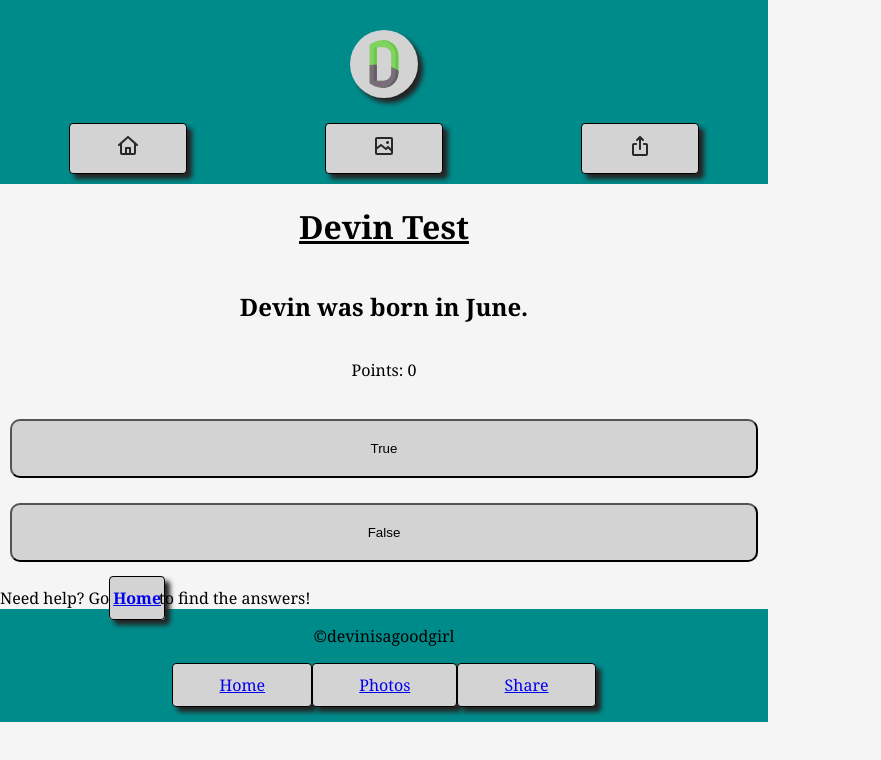
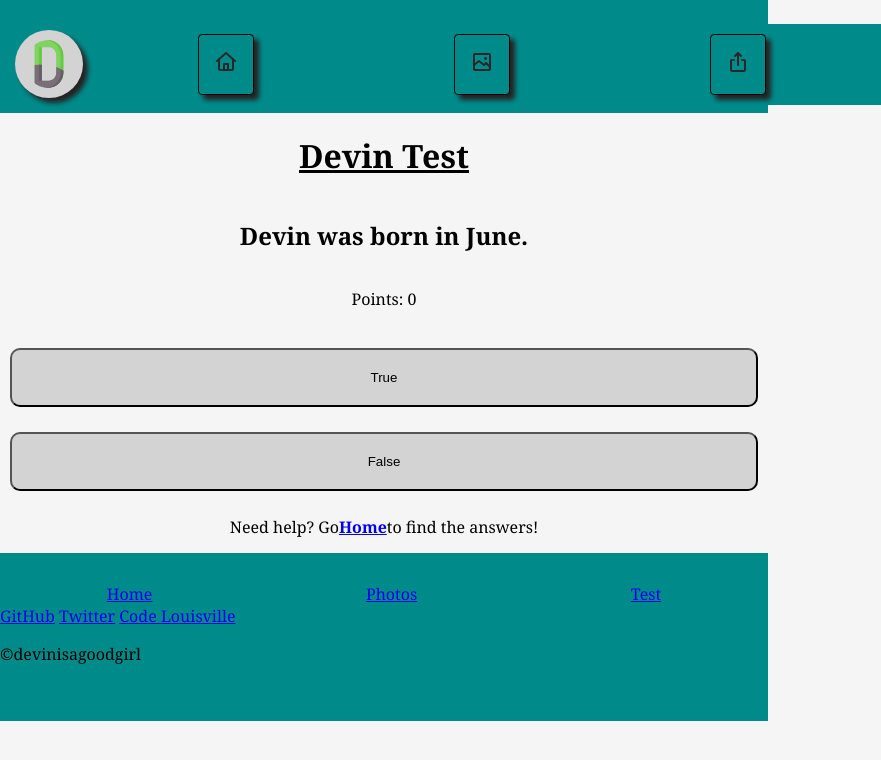
Before and after one commit to nathan-thp/devin-anne, a plain HTML site: page devin-website/test.html in a window 768 px wide. Shown: the whole page, 881 px wide, since content can reach past the window. Drawn offline with Linux system fonts and the light colour scheme.

Commit message:
added read me, fixed footer, desktop header

```diff
--- a/devin-website/css/headfoot.css
+++ b/devin-website/css/headfoot.css
@@ -16,6 +16,7 @@ html {
         background-color: #008b8b;
         padding-top: 15px;
         min-width: 100%;
+        margin-bottom: 20px;
       }
 
       #nav {
@@ -43,6 +44,10 @@ html {
         border: solid rgb(0, 0, 0) .07em;
       }
 
+      nav a:hover {
+        box-shadow: 0 0px 20px #273D26 ;
+      }
+
       .logo {
         width: 3em;
         padding: 10px;
@@ -66,7 +71,53 @@ html {
 }
 
 /* HEADER DESKTOP */
+@media only screen and (min-width: 768px) {
 
+.main-header {
+  display: flex;
+  flex-direction: row;
+  align-items: center;
+  justify-content: space-between;
+  background-color: #008b8b;
+  min-width: 100%;
+}
+
+.logo {
+  width: 3em;
+  padding: 10px;
+  margin: 15px;
+  background-color: lightgrey;
+  box-shadow: 5px 5px 5px rgb(37, 34, 34);
+  border-radius: 50px;
+
+}
+
+#nav {
+  background-color: #008b8b;
+  padding-right: 15px;
+}
+
+#nav a {
+  padding-right: 10px;
+  background-color: #008b8b;
+  padding: 15px;
+}
+
+.sticky {
+  display: flex;
+  flex-direction: row;
+  position: fixed;
+  top: 0;
+  right: -1.5%;
+}
+
+.sticky
+.content {
+  padding-top: 60px;
+}
+
+
+}
 
 /* ------------------------------------------------------------------- */
 
@@ -75,47 +126,27 @@ html {
 
 @media only screen and (max-width: 768px) {
     footer {
-        background-color: darkcyan;
-        padding-bottom: 15px;
-
+      background-color: darkcyan;
+      min-width: 100%;
+      margin-top: 15px;
+      padding-bottom: 20px;
+      display: flex;
+      flex-direction: column;
+      align-content: center;
       }
 
-      ul {
-        margin: 0;
-        padding: 0;
-        text-align: center;
-        list-style: none;
-        min-width: 100%;
-      }
-
-      .nav-foot li {
-        background-color: lightgrey;
-        border-radius: 4px;
-        padding: 10px 6%;
-        box-shadow: 5px 5px 5px rgb(37, 34, 34);
-        border: solid rgb(0, 0, 0) .07em;
-      }
-
-      .nav-foot a {
-        display: block;
-      }
-
-      nav a:hover {
-        box-shadow: 0 0px 20px #273D26 ;
+      #nav-foot {
+        padding-top: 15px;
+        display: flex;
+        justify-content: space-around;
       }
 
 
-      footer {
-        display: flex;
-        align-items: center;
-        flex-direction: column-reverse;
-      }
 
-      .nav-foot {
-        display: flex;
-        flex-direction: row;
-        justify-content: center;
-      }
+
+
+
+
 }
 
 
--- a/devin-website/css/photos.css
+++ b/devin-website/css/photos.css
@@ -11,6 +11,9 @@
   #main-container img {
       justify-self: center;
       max-width: auto;
+      margin: 0;
+      border: 3px black solid;
+      border-radius: 25px;
   }
 
   #main-container {
--- a/devin-website/css/style.css
+++ b/devin-website/css/style.css
@@ -5,7 +5,7 @@
   max-width:100%;
   max-height: auto;
   align-self: center;
-  margin-top: 15px;
+  margin-top: 0px;
   border-radius: 70px;
 }
 
--- a/devin-website/css/test.css
+++ b/devin-website/css/test.css
@@ -8,15 +8,8 @@
 aside {
   display: flex;
   flex-direction: row;
-}
-aside a {
-  background-color: lightgrey;
-  border-radius: 4px;
-  padding: 10px 6%;
-  box-shadow: 5px 5px 5px rgb(37, 34, 34);
-  border: solid rgb(0, 0, 0) .07em;
-  width: 15px;
-  text-align: center;
+  margin-bottom: 5px;
+  justify-content: center;
 }
 
 
--- a/devin-website/js/test.js
+++ b/devin-website/js/test.js
@@ -1,7 +1,8 @@
 //Fills in the question div
 function questionIndex() {
-    if (currentItemIndex === 4 || points === 4) {
-        (document.getElementById("question").innerHTML = `You got ${points} questions correct!`)
+    if (currentItemIndex === 4 || points === 4 ) {
+        document.getElementById("question").innerHTML = `You got ${points} questions correct!`;
+        document.getElementById("points").innerHTML = `Points: ${points}`;
 } else {
     document.getElementById("question").innerHTML = questions[currentItemIndex][0];
     document.getElementById("points").innerHTML = `Points: ${points}`;
@@ -32,7 +33,7 @@ for (var i = 0 ; i < questions.length; i++) {
     btn[i].addEventListener('click', event => {
     if (event.target.value === questions[currentItemIndex][1]) {
         console.log("Correct");
-        points++
+        points++;
         currentItemIndex++;
         console.log(points);
         questionIndex();
--- a/devin-website/test.html
+++ b/devin-website/test.html
@@ -27,18 +27,24 @@
                 <input class="button" id="btnFlase" type="button" value="false"/>
             </div>
             <aside>
-                Need help? Go<strong><a href="index.html#bio">Home</a></strong> to find the answers!
+                Need help? Go <strong><a href="index.html#bio">  Home  </a></strong> to find the answers!
             </aside>
         </div>
     </main>
     <footer>
-            <ul class="nav-foot">
-                <li><a href="#">Home</a></li>
-                <li><a href="#">Photos</a></li>
-                <li><a href="#">Share</a></li>
-            </ul>
-        <p class="copy-right">&copydevinisagoodgirl</p>
-      </footer>
+        <footer>
+            <div id="nav-foot">
+                <a href="#">Home</a>
+                <a href="photos.html">Photos</a>
+                <a href="test.html">Test</a>
+            </div>
+            <div id="social">
+                <a href="https://github.com/nathan-thp">GitHub</a>
+                <a href="https://twitter.com/nathan_thp">Twitter</a>
+                <a href="https://codelouisville.org/">Code Louisville</a>
+            </div>
+    <p class="copy-right">&copydevinisagoodgirl</p>
+  </footer>
 </body>
 <script src='js/headfoot.js'></script>
 <script src='js/test.js'></script>
```
Also changed, not shown: devin-website/index.html (+11 -7 lines), devin-website/photos.html (+12 -7 lines), devin-website/svg/27e89844-dd2f-48d3-823a-2debc7d3ffa5.svg (added), devin-website/svg/test.svg (added), 1 other file.
